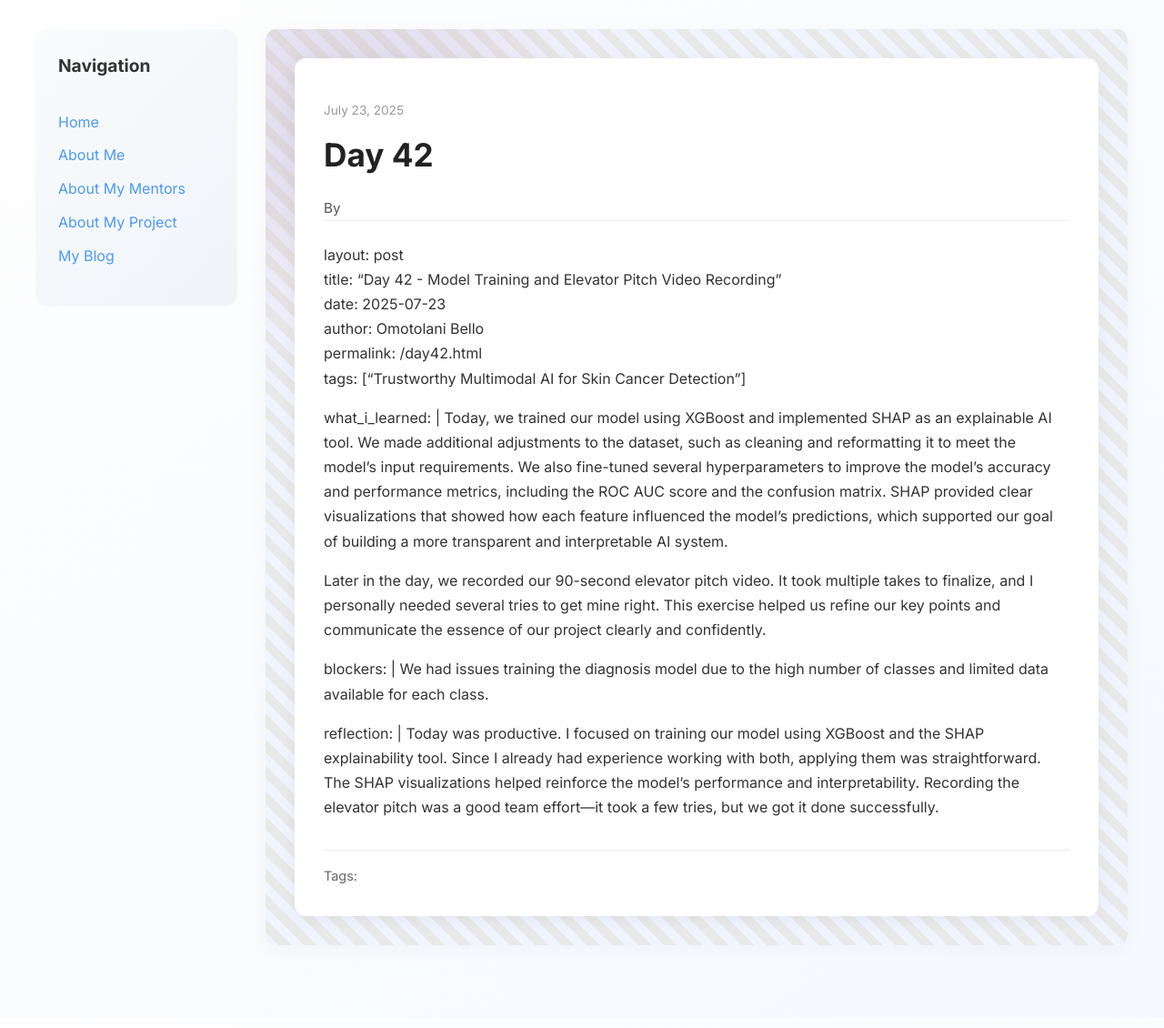
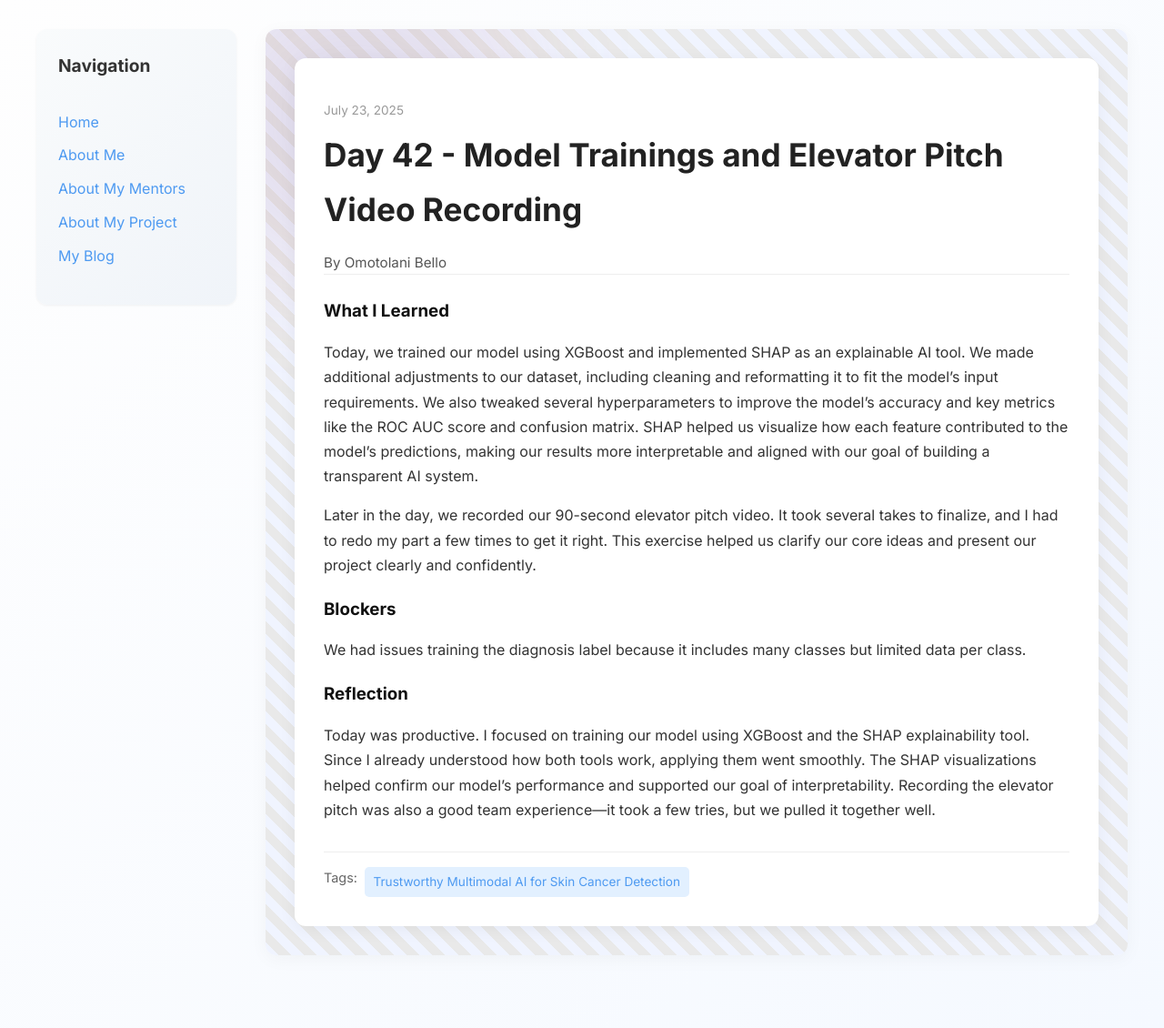
Before and after one commit to TolaniBello/TolaniBello.github.io, a Jekyll site: the page built from _posts/2025-07-23-day-42.md, in a window 1280 px wide. Shown: the whole page at 91% size. Built offline with Jekyll 4.4.1, drawn with Linux system fonts in a browser that asks for light colours; our own code applies the rules of GitHub Pages for plain Markdown files.

Commit message:
Update 2025-07-23-day-42.md

```diff
--- a/_posts/2025-07-23-day-42.md
+++ b/_posts/2025-07-23-day-42.md
@@ -1,17 +1,19 @@
+---
 layout: post
-title: "Day 42 - Model Training and Elevator Pitch Video Recording"
+title: "Day 42 - Model Trainings and Elevator Pitch Video Recording"
 date: 2025-07-23
 author: Omotolani Bello
 permalink: /day42.html
 tags: ["Trustworthy Multimodal AI for Skin Cancer Detection"]
 
 what_i_learned: |
-  Today, we trained our model using XGBoost and implemented SHAP as an explainable AI tool. We made additional adjustments to the dataset, such as cleaning and reformatting it to meet the model's input requirements. We also fine-tuned several hyperparameters to improve the model’s accuracy and performance metrics, including the ROC AUC score and the confusion matrix. SHAP provided clear visualizations that showed how each feature influenced the model’s predictions, which supported our goal of building a more transparent and interpretable AI system.
+  Today, we trained our model using XGBoost and implemented SHAP as an explainable AI tool. We made additional adjustments to our dataset, including cleaning and reformatting it to fit the model's input requirements. We also tweaked several hyperparameters to improve the model’s accuracy and key metrics like the ROC AUC score and confusion matrix. SHAP helped us visualize how each feature contributed to the model’s predictions, making our results more interpretable and aligned with our goal of building a transparent AI system.
 
-  Later in the day, we recorded our 90-second elevator pitch video. It took multiple takes to finalize, and I personally needed several tries to get mine right. This exercise helped us refine our key points and communicate the essence of our project clearly and confidently.
+  Later in the day, we recorded our 90-second elevator pitch video. It took several takes to finalize, and I had to redo my part a few times to get it right. This exercise helped us clarify our core ideas and present our project clearly and confidently.
 
 blockers: |
-  We had issues training the diagnosis model due to the high number of classes and limited data available for each class.
+  We had issues training the diagnosis label because it includes many classes but limited data per class.
 
 reflection: |
-  Today was productive. I focused on training our model using XGBoost and the SHAP explainability tool. Since I already had experience working with both, applying them was straightforward. The SHAP visualizations helped reinforce the model’s performance and interpretability. Recording the elevator pitch was a good team effort—it took a few tries, but we got it done successfully.
+  Today was productive. I focused on training our model using XGBoost and the SHAP explainability tool. Since I already understood how both tools work, applying them went smoothly. The SHAP visualizations helped confirm our model’s performance and supported our goal of interpretability. Recording the elevator pitch was also a good team experience—it took a few tries, but we pulled it together well.
+---
```
